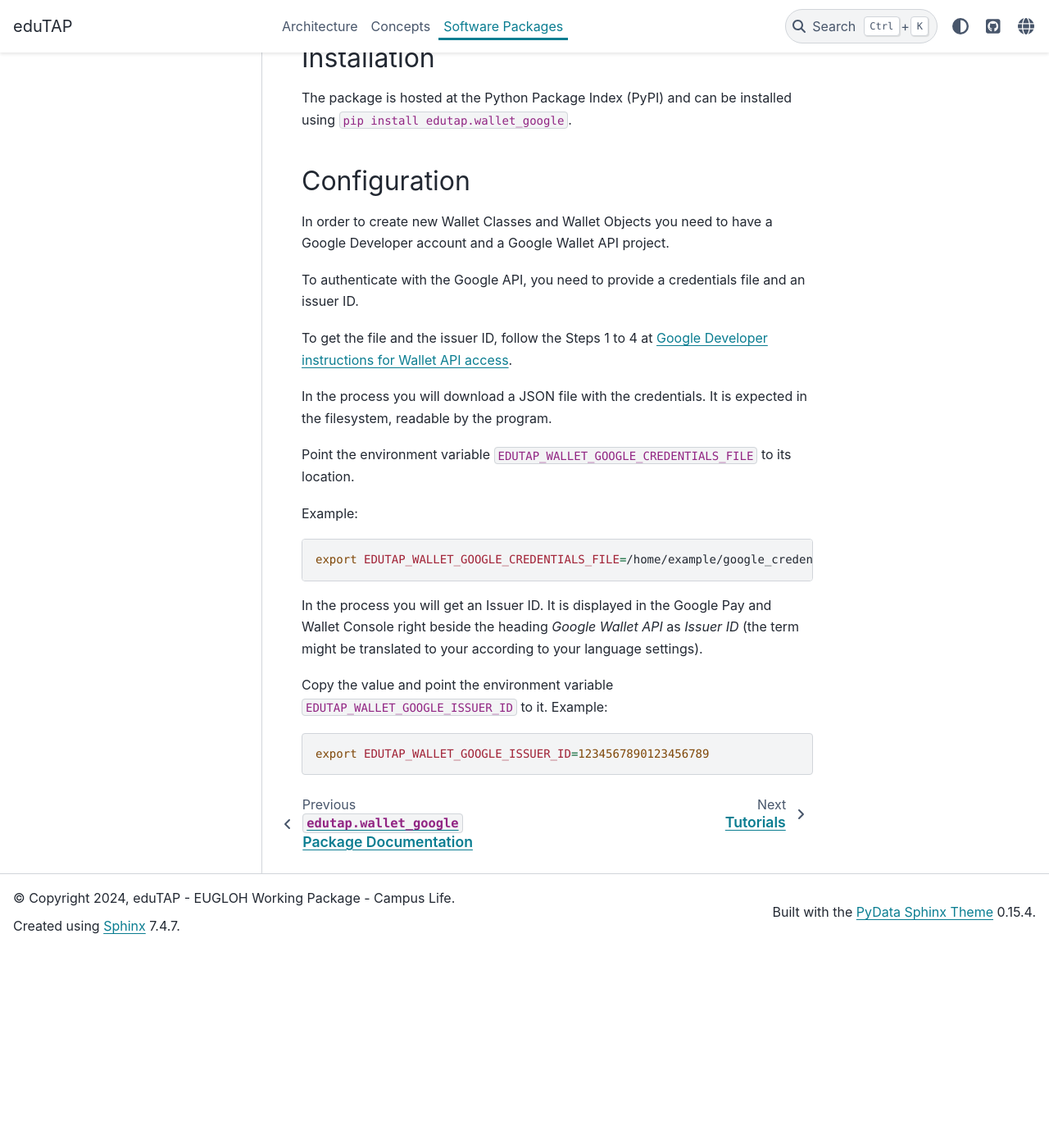
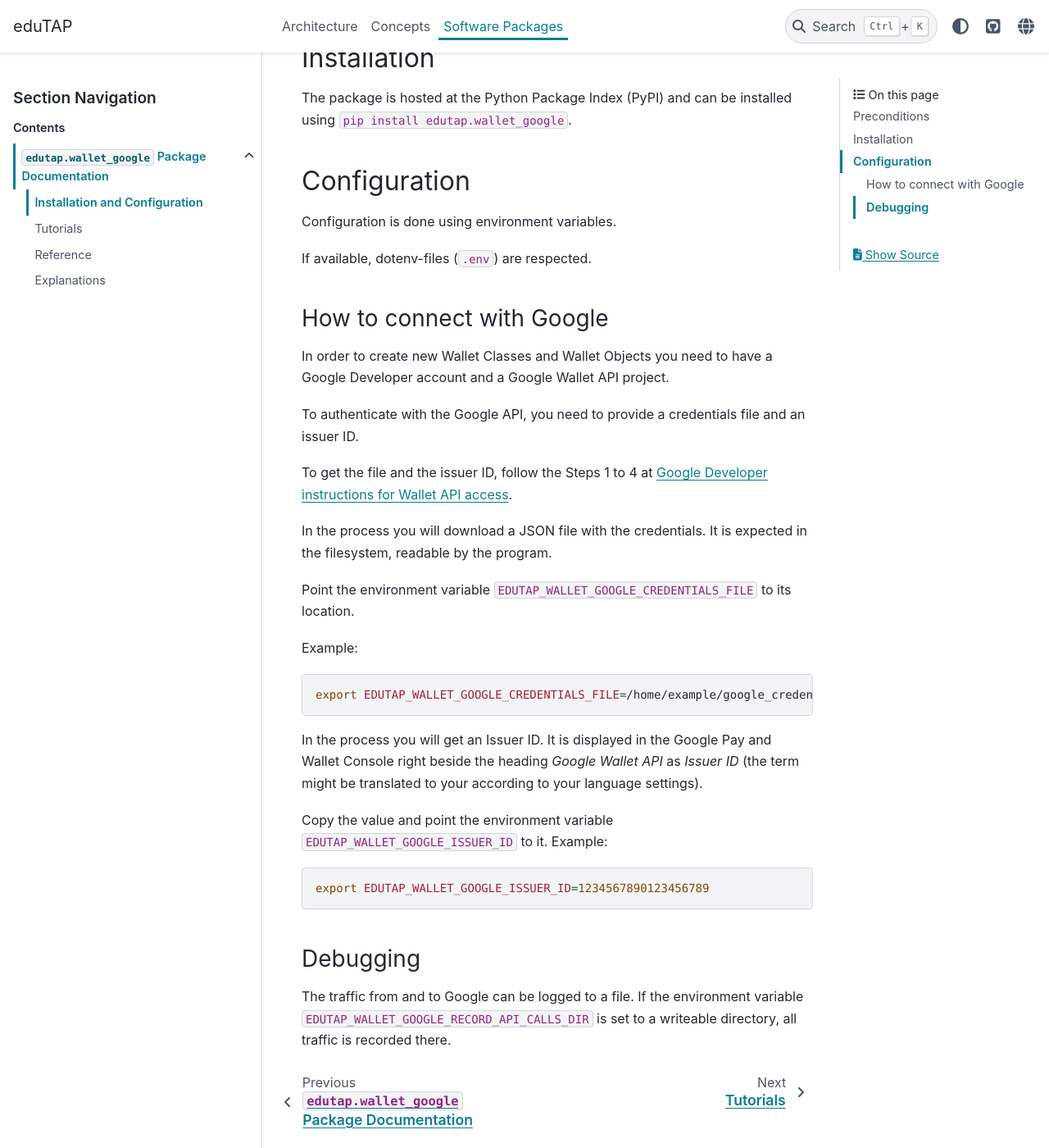
Before and after one commit to edutap-eu/documentation, a Sphinx documentation site: the page built from source/packages/edutap_wallet_google/installation.md, in a window 1280 px wide and 1400 px high, scrolled down 379 px. Shown: the whole window at 82% size. Built offline with Sphinx 7.4.7 and the PyData theme 0.15.4, drawn with Linux system fonts in a browser that asks for light colours; before the commit the page ends 1537 px from its top, so only the background shows below that.

Commit message:
enhance configuration section to match main

````diff
--- a/source/packages/edutap_wallet_google/installation.md
+++ b/source/packages/edutap_wallet_google/installation.md
@@ -11,6 +11,12 @@
 The package is hosted at the Python Package Index (PyPI) and can be installed using `pip install edutap.wallet_google`.
 
 ## Configuration
+
+Configuration is done using environment variables.
+
+If available, dotenv-files (`.env`) are respected.
+
+### How to connect with Google
 
 In order to create new Wallet Classes and Wallet Objects you need to have a Google Developer account and a Google Wallet API project.
 
@@ -37,3 +43,8 @@
 ```bash
 export EDUTAP_WALLET_GOOGLE_ISSUER_ID=1234567890123456789
 ```
+
+### Debugging
+
+The traffic from and to Google can be logged to a file.
+If the environment variable `EDUTAP_WALLET_GOOGLE_RECORD_API_CALLS_DIR` is set to a writeable directory, all traffic is recorded there.
````
